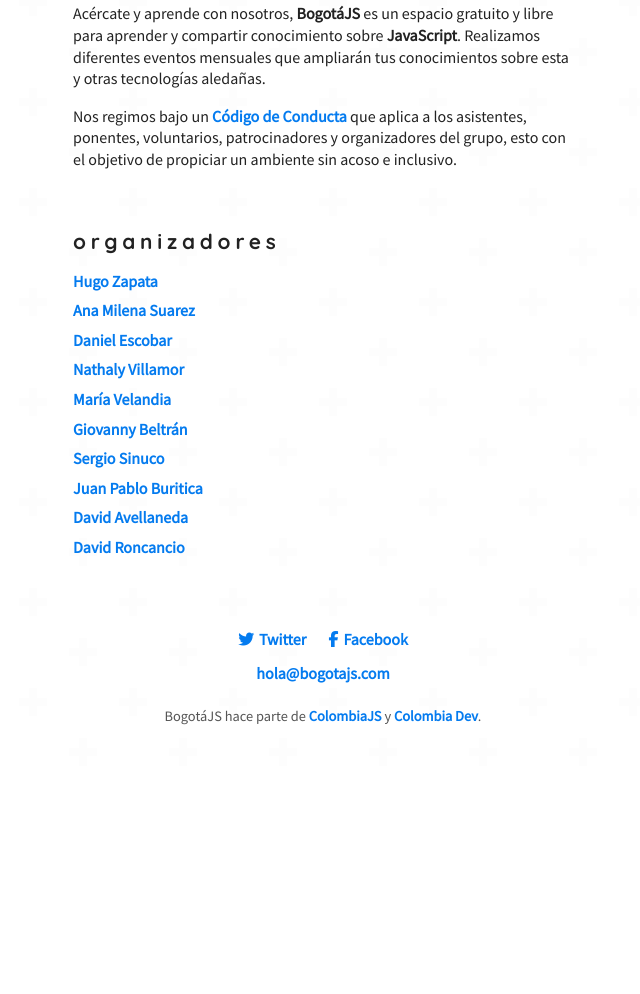
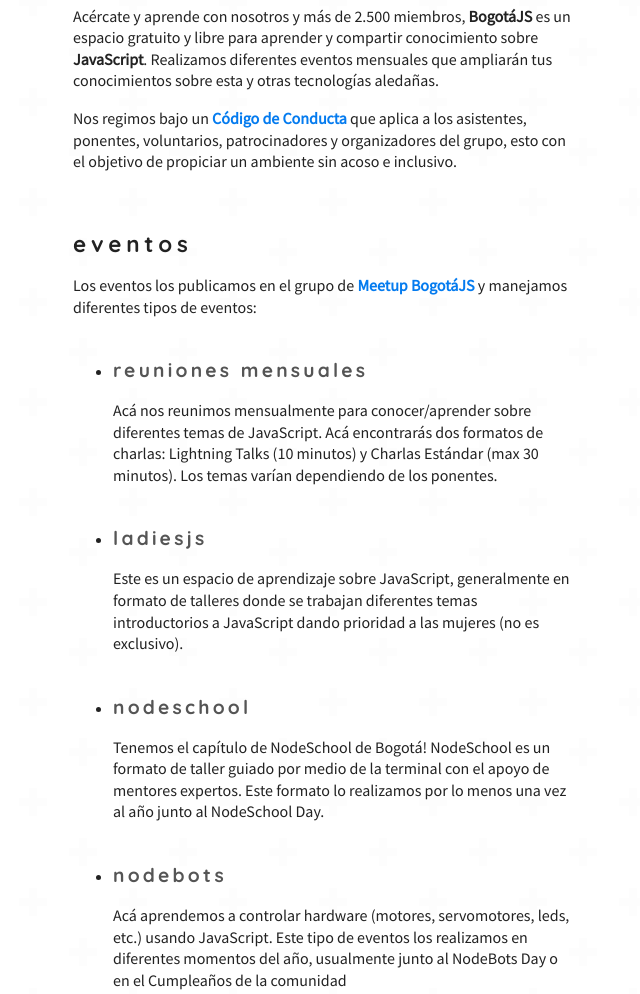
Before and after one commit to coljs/bogotajs, a plain HTML site: page index.html in a window 1280 px wide. Shown: the part 548-1542 px from the top of the page, without its empty margins (317-957 px from the left). Before the commit the page ends 1323 px from the top, so only its background shows below. Drawn offline with Linux system fonts and the light colour scheme.

Commit message:
Agregando descripción de eventos y Analytics

```diff
--- a/assets/css/main.css
+++ b/assets/css/main.css
@@ -35,14 +35,25 @@ a {
 a:hover {
   color: #0057ad;
 }
+h1, h2, h3, h4, h5 {
+  font-family: var(--title-font);
+}
 h2 {
   font-weight: normal;
   margin-top: 3.5rem;
   margin-bottom: 1rem;
-  font-family: var(--title-font);
   text-transform: lowercase;
-  font-size: 1.3rem;
+  font-size: 1.4rem;
   letter-spacing: 0.3rem
+}
+h3 {
+  font-weight: normal;
+  margin-top: 2.5rem;
+  margin-bottom: 0.6rem;
+  text-transform: lowercase;
+  font-size: 1.2rem;
+  letter-spacing: 0.2rem;
+  color: #555;
 }
 .content {
   max-width: 500px;
--- a/index.html
+++ b/index.html
@@ -8,6 +8,14 @@
   <script src="https://use.fontawesome.com/2733d03227.js"></script>
   <link rel="stylesheet" type="text/css" href="assets/css/main.css">
   <link href="https://fonts.googleapis.com/css?family=Quicksand:700|Source+Sans+Pro" rel="stylesheet">
+  <script>
+  (function(i,s,o,g,r,a,m){i['GoogleAnalyticsObject']=r;i[r]=i[r]||function(){
+  (i[r].q=i[r].q||[]).push(arguments)},i[r].l=1*new Date();a=s.createElement(o),
+  m=s.getElementsByTagName(o)[0];a.async=1;a.src=g;m.parentNode.insertBefore(a,m)
+  })(window,document,'script','https://www.google-analytics.com/analytics.js','ga');
+  ga('create', 'UA-96789046-1', 'auto');
+  ga('send', 'pageview');
+  </script>
 </head>
 <body>
   <div class="content">
@@ -30,8 +38,31 @@
 
     <h2>Acerca</h2>
     <div class="intro">
-      <p>Acércate y aprende con nosotros, <strong>BogotáJS</strong> es un espacio gratuito y libre para aprender y compartir conocimiento sobre <strong>JavaScript</strong>. Realizamos diferentes eventos mensuales que ampliarán tus conocimientos sobre esta y otras tecnologías aledañas.</p>
+      <p>Acércate y aprende con nosotros y más de 2.500 miembros, <strong>BogotáJS</strong> es un espacio gratuito y libre para aprender y compartir conocimiento sobre <strong>JavaScript</strong>. Realizamos diferentes eventos mensuales que ampliarán tus conocimientos sobre esta y otras tecnologías aledañas.</p>
       <p>Nos regimos bajo un <a href="http://coc.bogotajs.com">Código de Conducta</a> que aplica a los asistentes, ponentes, voluntarios, patrocinadores y organizadores del grupo, esto con el objetivo de propiciar un ambiente sin acoso e inclusivo.</p>
+    </div>
+
+    <h2>Eventos</h2>
+    <div class="intro">
+      <p>Los eventos los publicamos en el grupo de <a href="https://www.meetup.com/BogotaJS/">Meetup BogotáJS</a> y manejamos diferentes tipos de eventos:</p>
+      <ul>
+        <li>
+          <h3>Reuniones Mensuales</h3>
+          <p>Acá nos reunimos mensualmente para conocer/aprender sobre diferentes temas de JavaScript. Acá encontrarás dos formatos de charlas: Lightning Talks (10 minutos) y Charlas Estándar (max 30 minutos). Los temas varían dependiendo de los ponentes.</p>
+        </li>
+        <li>
+          <h3>LadiesJS</h3>
+          <p>Este es un espacio de aprendizaje sobre JavaScript, generalmente en formato de talleres donde se trabajan diferentes temas introductorios a JavaScript dando prioridad a las mujeres (no es exclusivo).</p>
+        </li>
+        <li>
+          <h3>NodeSchool</h3>
+          <p>Tenemos el capítulo de NodeSchool de Bogotá! NodeSchool es un formato de taller guiado por medio de la terminal con el apoyo de mentores expertos. Este formato lo realizamos por lo menos una vez al año junto al NodeSchool Day.</p>
+        </li>
+        <li>
+          <h3>NodeBots</h3>
+          <p>Acá aprendemos a controlar hardware (motores, servomotores, leds, etc.) usando JavaScript. Este tipo de eventos los realizamos en diferentes momentos del año, usualmente junto al NodeBots Day o en el Cumpleaños de la comunidad</p>
+        </li>
+      </ul>
     </div>
 
     <h2>Organizadores</h2>
```
